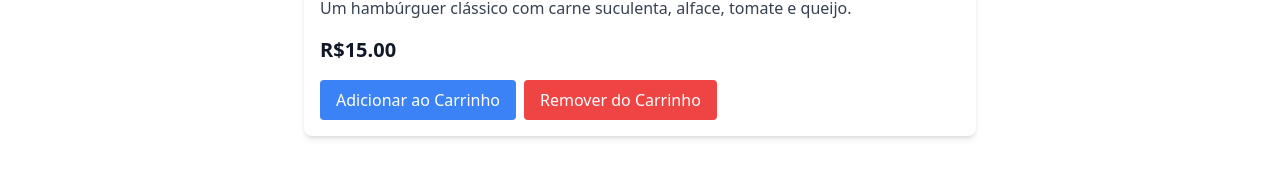
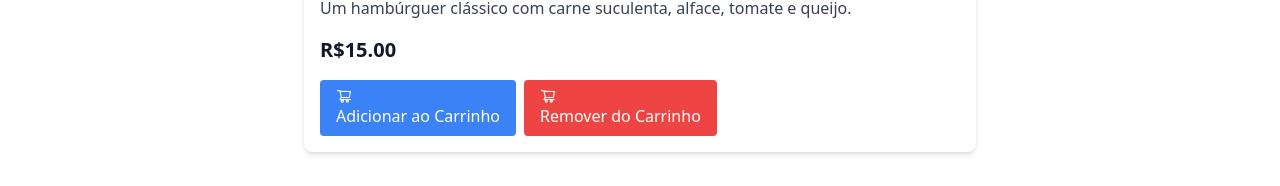
Before and after one commit to nadodev/vitrine-food-redux, a React (Vite) app: page /product/1 in a window 1280 px wide. Both pictures are taken after typing "Sample" into the empty fields and a click on the button "Adicionar ao Carrinho". Shown: the part 451-637 px from the top of the page. Built offline with nearby package versions, Linux system fonts and the light colour scheme; the HTML template or start-up script is replaced by a standard one.

Commit message:
feat: create components createCartItemButton and RemoveCartItemButton

```diff
--- /dev/null
+++ b/src/components/CreateCartItemButton.tsx
@@ -0,0 +1,37 @@
+// CreateCartItemButton.tsx
+
+import React from "react";
+import toast from "react-hot-toast";
+import { AiOutlineShoppingCart } from "react-icons/ai";
+import { IProduct } from "../@types/IProduct";
+import { addToCart } from "../redux/features/cartSlice";
+import { useAppDispatch } from "../redux/hooks";
+
+
+const CreateCartItemButton: React.FC<IProduct> = ({ id, img, title, price }) => {
+  const dispatch = useAppDispatch();
+
+  const addProductToCart = () => {
+    const payload = {
+      id,
+      img,
+      title,
+      price ,
+      quantity: 1,
+    };
+
+    dispatch(addToCart(payload));
+    toast.success("Adicionado ao carrinho");
+  };
+
+  return (
+    <button
+      className="mt-4 px-4 py-2 bg-blue-500 text-white rounded hover:bg-blue-600"
+      onClick={addProductToCart}
+    >
+      <AiOutlineShoppingCart /> Adicionar ao Carrinho
+    </button>
+  );
+};
+
+export default CreateCartItemButton;
--- /dev/null
+++ b/src/components/RemoveCartItemButton.tsx
@@ -0,0 +1,31 @@
+// RemoveCartItemButton.tsx
+
+import React from "react";
+import toast from "react-hot-toast";
+import { AiOutlineShoppingCart } from "react-icons/ai";
+import { removeFromCart } from "../redux/features/cartSlice";
+import { useAppDispatch } from "../redux/hooks";
+
+interface Props {
+  id: number;
+}
+
+const RemoveCartItemButton: React.FC<Props> = ({ id }) => {
+  const dispatch = useAppDispatch();
+
+  const removeProductFromCart = () => {
+    dispatch(removeFromCart(id));
+    toast.success("Removido do carrinho");
+  };
+
+  return (
+    <button
+      className="mt-4 px-4 py-2 bg-red-500 text-white rounded hover:bg-red-600"
+      onClick={removeProductFromCart}
+    >
+      <AiOutlineShoppingCart /> Remover do Carrinho
+    </button>
+  );
+};
+
+export default RemoveCartItemButton;
--- a/src/components/TrendingFood.tsx
+++ b/src/components/TrendingFood.tsx
@@ -4,8 +4,7 @@ import { usePagination } from "../hooks/usePagination";
 import { FoodCard } from "./FoodCard";
 
 export const TrendingFood = () => {
-  const { currentPage, totalPages, currentItems, handlePageClick } =
-    usePagination(8);
+  const { currentPage, totalPages, currentItems, handlePageClick } = usePagination(8);
 
   return (
     <div className="container mt-32">
@@ -21,7 +20,8 @@ export const TrendingFood = () => {
             img={item.img}
             title={item.title}
             category={item.category}
-            price={item.price}
+            price={Number(item.price)}
+            quantity={0}
           />
         ))}
       </div>
--- a/src/pages/Product.tsx
+++ b/src/pages/Product.tsx
@@ -1,16 +1,16 @@
 import { useSelector } from "react-redux";
 import { useParams } from "react-router-dom";
+import CreateCartItemButton from "../components/CreateCartItemButton";
+import RemoveCartItemButton from "../components/RemoveCartItemButton";
 import { foods } from "../data/Food";
-import { useAddToCart } from "../hooks/useAddToCart";
-import { useRemoveFromCart } from "../hooks/useRemoveFromCart";
 import { RootState } from "../redux/store";
 
 interface Product {
   id: number;
   img: string;
-  category: string;
+  category?: string;
   title: string;
-  price: string;
+  price: number | string;
   description?: string;
 }
 
@@ -25,8 +25,6 @@ export const Product = () => {
     state.cartReducer.some((item) => item.id === product?.id)
   );
 
- const { addProductToCart } = useAddToCart(product);
- const { removeProductFromCart } = useRemoveFromCart(product);
 
   if (!product) {
     return <div>Produto não encontrado</div>;
@@ -52,21 +50,8 @@ export const Product = () => {
         R${Number(product.price).toFixed(2)}
       </p>
       <div className="flex gap-2">
-        <button
-          className="mt-4 px-4 py-2 bg-blue-500 text-white rounded hover:bg-blue-600"
-          onClick={addProductToCart}
-        >
-          Adicionar ao Carrinho
-        </button>
-        {/* Renderizar botão "Remover do Carrinho" apenas se o produto estiver no carrinho */}
-        {isInCart && (
-          <button
-            className="mt-4 px-4 py-2 bg-red-500 text-white rounded hover:bg-red-600"
-            onClick={removeProductFromCart}
-          >
-            Remover do Carrinho
-          </button>
-        )}
+        <CreateCartItemButton {...product}/>
+        {isInCart && <RemoveCartItemButton id={product.id} />}
       </div>
     </div>
   );
```
